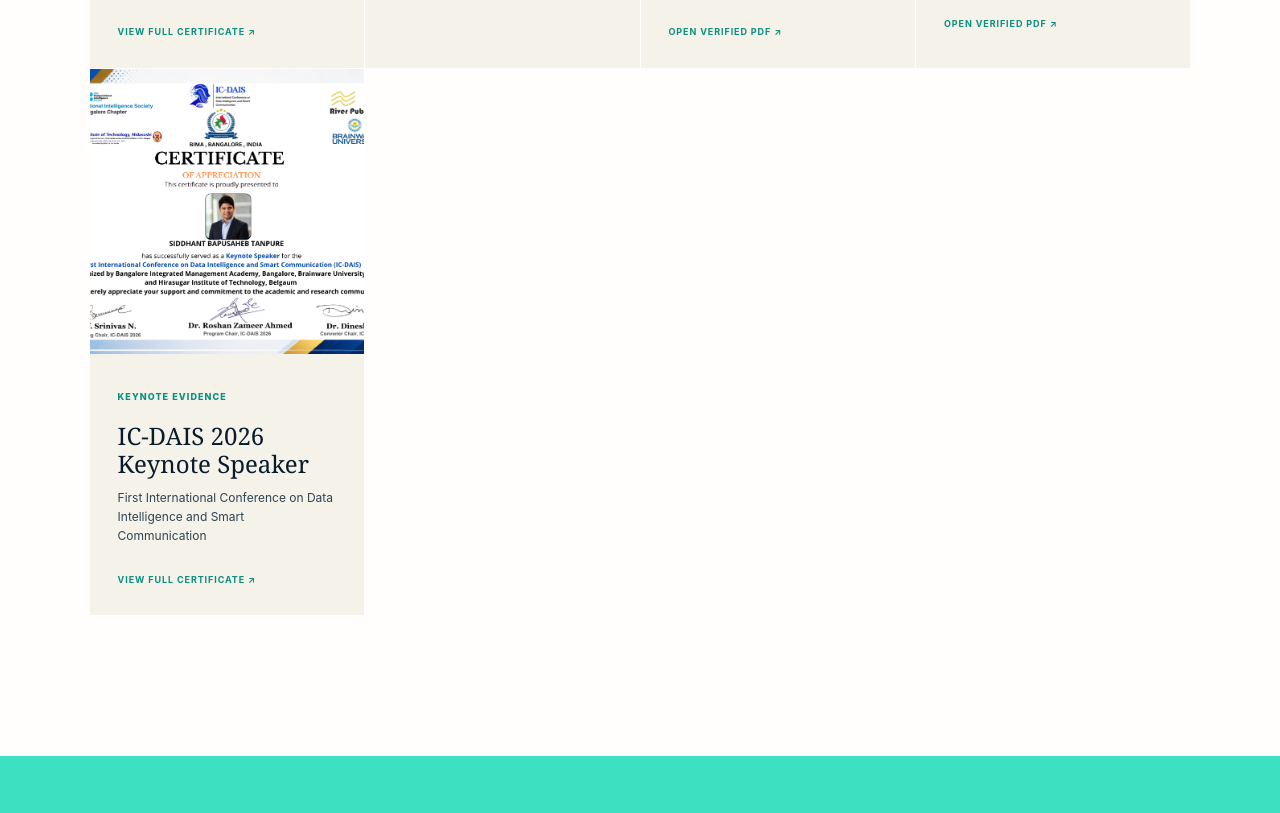
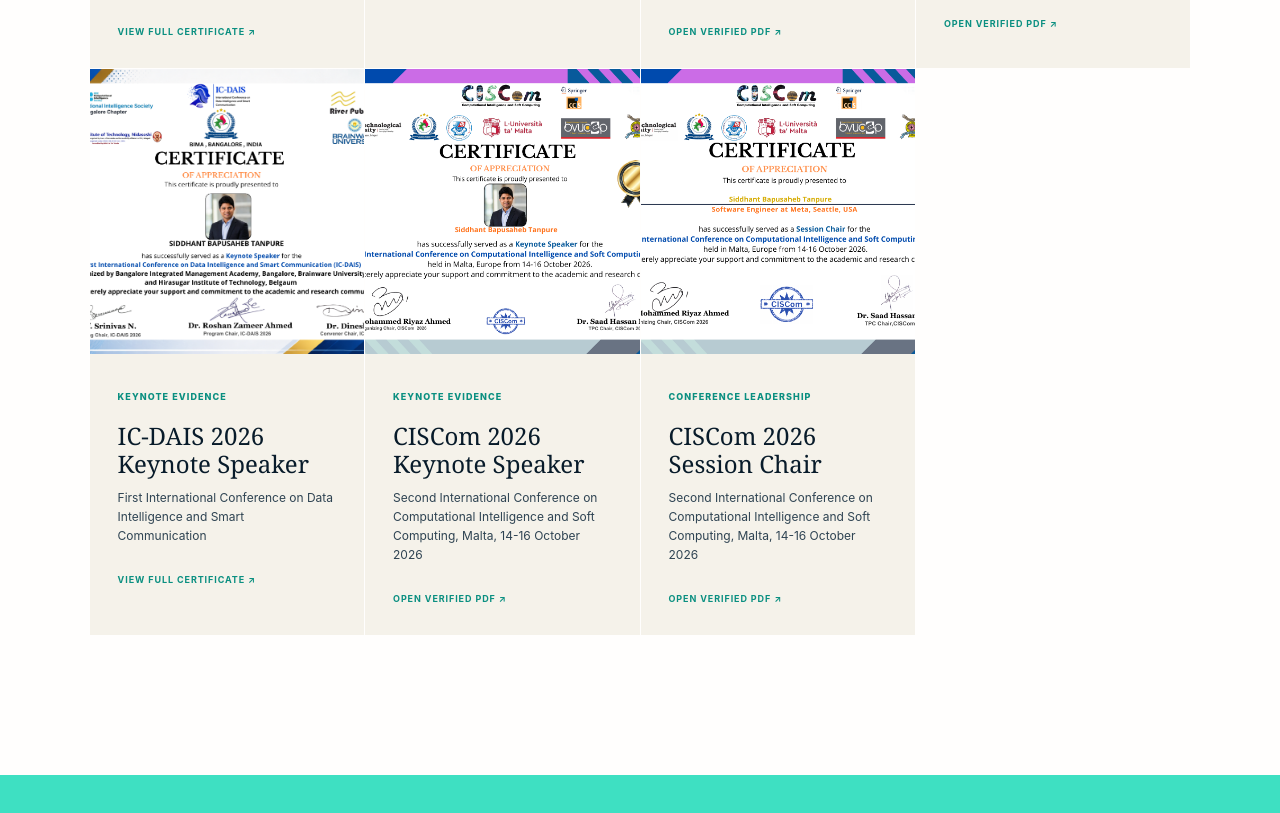
Before and after one commit to tanpuresiddhant/siddhant-tanpure-portfolio-site, a plain HTML site: page index.html in a window 1280 px wide. Shown: the part 10713-11526 px from the top of the page. Drawn offline with Linux system fonts and the light colour scheme.

Commit message:
Add CISCom keynote and session chair certificates

```diff
--- a/index.html
+++ b/index.html
@@ -485,6 +485,8 @@
 <a class="criterion-evidence-link" href="./award-news-coverage.jpeg" target="_blank" rel="noreferrer">Published award coverage <span aria-hidden="true">↗</span></a>
 <a class="criterion-evidence-link" href="./iccai-2026-presentation-certificate.pdf" target="_blank" rel="noreferrer">ICCAI presentation evidence <span aria-hidden="true">↗</span></a>
 <a class="criterion-evidence-link" href="./ic-dais-2026-keynote-certificate.png" target="_blank" rel="noreferrer">IC-DAIS keynote certificate <span aria-hidden="true">↗</span></a>
+<a class="criterion-evidence-link" href="./ciscom-2026-keynote-speaker-certificate.pdf" target="_blank" rel="noreferrer">CISCom keynote certificate <span aria-hidden="true">↗</span></a>
+<a class="criterion-evidence-link" href="./ciscom-2026-session-chair-certificate.pdf" target="_blank" rel="noreferrer">CISCom session-chair certificate <span aria-hidden="true">↗</span></a>
 <a class="criterion-evidence-link" href="#awards-proof">Review all supporting evidence <span aria-hidden="true">↓</span></a>
 </div>
 </div>
@@ -682,6 +684,34 @@
 </div>
 </a>
 </article>
+<article>
+<a href="./ciscom-2026-keynote-speaker-certificate.pdf" target="_blank" rel="noreferrer">
+<div class="proof-image proof-image-landscape">
+<img src="./ciscom-2026-keynote-speaker-certificate.png" alt="CISCom 2026 Certificate of Appreciation recognising Siddhant Bapusaheb Tanpure as a keynote speaker"/>
+</div>
+<div class="proof-copy">
+<span>Keynote evidence</span>
+<h3>CISCom 2026 Keynote Speaker</h3>
+<p>Second International Conference on Computational Intelligence and Soft Computing, Malta, 14-16 October 2026</p>
+<strong>Open verified PDF <span aria-hidden="true">↗</span>
+</strong>
+</div>
+</a>
+</article>
+<article>
+<a href="./ciscom-2026-session-chair-certificate.pdf" target="_blank" rel="noreferrer">
+<div class="proof-image proof-image-landscape">
+<img src="./ciscom-2026-session-chair-certificate.png" alt="CISCom 2026 Certificate of Appreciation recognising Siddhant Bapusaheb Tanpure as a session chair"/>
+</div>
+<div class="proof-copy">
+<span>Conference leadership</span>
+<h3>CISCom 2026 Session Chair</h3>
+<p>Second International Conference on Computational Intelligence and Soft Computing, Malta, 14-16 October 2026</p>
+<strong>Open verified PDF <span aria-hidden="true">↗</span>
+</strong>
+</div>
+</a>
+</article>
 </div>
 </section>
 <section class="closing section">
```
Also changed, not shown: ciscom-2026-keynote-speaker-certificate.png (added), ciscom-2026-session-chair-certificate.png (added), 2 other files.
